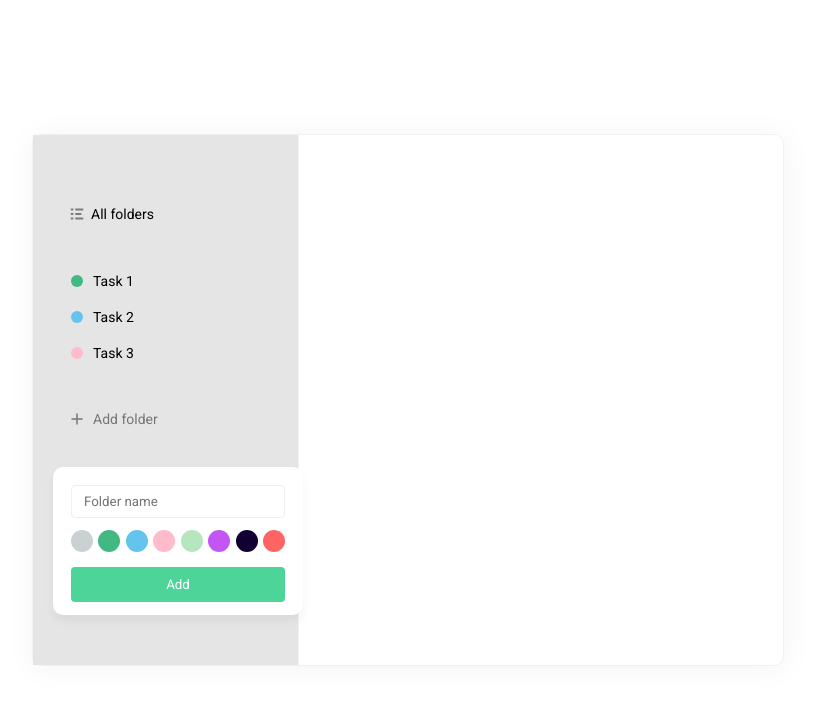
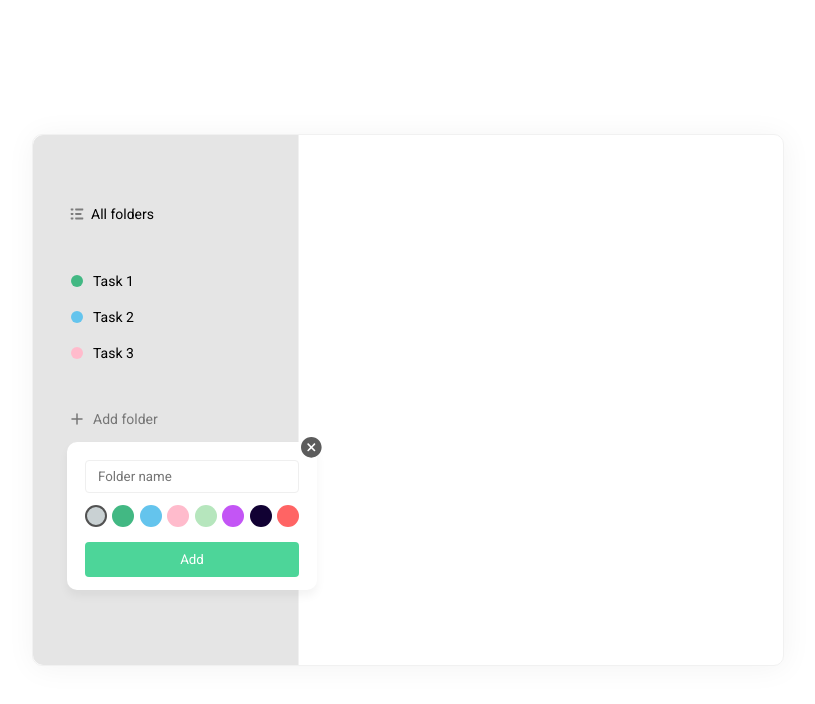
Before and after one commit to vvvvvvvector/react-js-todo, a React (Create React App) app: page / in a window 1280 px wide. Both pictures are taken after a click on the element "Add folder". Shown: the top 704 px of the page, without its empty margins (232-1047 px from the left). Built offline with nearby package versions, Linux system fonts and the light colour scheme.

Commit message:
popup done; now you can select badge colors to new folder

```diff
--- a/src/components/AddFolder/AddFolder.module.scss
+++ b/src/components/AddFolder/AddFolder.module.scss
@@ -1,17 +1,33 @@
 .add-folder {
 
     &__popup {
+        top: -25px;
+        left: 14px;
         width: 250px;
         height: 148px;
         padding: 18px;
         background: #FFFFFF;
         box-shadow: 0px 6px 10px rgba(0, 0, 0, 0.05);
         border-radius: 10px;
-        box-sizing: border-box; // elements(popup div) cannot go abroad borders
+        box-sizing: border-box;
+        position: relative; // elements(popup div) cannot go abroad borders thx to this
 
         button {
             width: 100%;
             margin-top: 15px;
+        }
+
+        svg {
+            position: absolute;
+            right: -5px;
+            top: -5px;
+            cursor: pointer;
+
+            &:hover {
+                path {
+                    fill: darken(#5C5C5C, 7%);
+                }
+            }
         }
 
         &-badges {
@@ -26,7 +42,8 @@
                 height: 18px;
                 border: 2px solid transparent;
 
-                &:active {
+                // .active(it is like class) != :active !!!!
+                &.active {
                     border: 2px solid #525252;
                 }
             }
--- a/src/components/AddFolder/index.jsx
+++ b/src/components/AddFolder/index.jsx
@@ -7,10 +7,11 @@ import Styles from './AddFolder.module.scss';
 
 function AddFolder({ badgeColors }) {
     const [showPopup, setShowPopup] = React.useState(false);
+    const [selectedColor, setSelectedColor] = React.useState(badgeColors[0].id);
 
     return (
         <div className={Styles['add-folder']}>
-            <List addFolderClick={() => setShowPopup(!showPopup)} items={[
+            <List addFolderClick={() => setShowPopup(true)} items={[
                 {
                     className: "list__add-button",
                     icon:
@@ -23,9 +24,17 @@ function AddFolder({ badgeColors }) {
             ]} />
             {showPopup && <div className={Styles['add-folder__popup']}>
                 <input className="textField" input="text" placeholder="Folder name" />
+                <svg onClick={() => setShowPopup(false)} width="21" height="21" viewBox="0 0 21 21" fill="none" xmlns="http://www.w3.org/2000/svg">
+                    <path d="M10.315 0C4.62737 0 0 4.62737 0 10.315C0 16.0026 4.62737 20.63 10.315 20.63C16.0026 20.63 20.63 16.0026 20.63 10.315C20.63 4.62737 16.0026 0 10.315 0ZM14.0497 12.928C14.1265 13.0009 14.1879 13.0885 14.2303 13.1855C14.2727 13.2826 14.2952 13.3872 14.2966 13.4931C14.298 13.599 14.2781 13.7041 14.2382 13.8022C14.1983 13.9003 14.1392 13.9894 14.0643 14.0643C13.9894 14.1392 13.9003 14.1983 13.8022 14.2382C13.7041 14.2781 13.599 14.298 13.4931 14.2966C13.3872 14.2952 13.2826 14.2727 13.1855 14.2303C13.0885 14.1879 13.0009 14.1265 12.928 14.0497L10.315 11.4373L7.70203 14.0497C7.55202 14.1922 7.35226 14.2705 7.14536 14.2679C6.93846 14.2652 6.74077 14.1819 6.59446 14.0355C6.44814 13.8892 6.36477 13.6915 6.36212 13.4846C6.35947 13.2777 6.43775 13.078 6.58028 12.928L9.19275 10.315L6.58028 7.70203C6.43775 7.55202 6.35947 7.35226 6.36212 7.14536C6.36477 6.93846 6.44814 6.74077 6.59446 6.59446C6.74077 6.44814 6.93846 6.36477 7.14536 6.36212C7.35226 6.35947 7.55202 6.43775 7.70203 6.58028L10.315 9.19275L12.928 6.58028C13.078 6.43775 13.2777 6.35947 13.4846 6.36212C13.6915 6.36477 13.8892 6.44814 14.0355 6.59446C14.1819 6.74077 14.2652 6.93846 14.2679 7.14536C14.2705 7.35226 14.1922 7.55202 14.0497 7.70203L11.4373 10.315L14.0497 12.928Z" fill="#5C5C5C" />
+                </svg>
                 <div className={Styles['add-folder__popup-badges']}>
                     {badgeColors.map((color) => (
-                        <Badge clickBadge={() => alert(color.id)} key={color.id} color={color.name} />
+                        <Badge
+                            key={color.id}
+                            color={color.name}
+                            clickBadge={() => setSelectedColor(color.id)}
+                            activeClass={color.id === selectedColor ? Styles.active : null}
+                        />
                     ))}
                 </div>
                 <button className='button'>Add</button>
--- a/src/components/Badge/index.jsx
+++ b/src/components/Badge/index.jsx
@@ -2,9 +2,9 @@ import React from "react";
 
 import Styles from './Badge.module.scss'
 
-function Badge({ color, clickBadge }) {
+function Badge({ color, clickBadge, activeClass }) {
     return (
-        <i onClick={clickBadge} className={`${Styles.badge} ${Styles[`badge--${color}`]}`}></i>
+        <i onClick={clickBadge} className={`${Styles.badge} ${Styles[`badge--${color}`]} ${activeClass}`}></i>
     );
 }
 
--- a/src/index.scss
+++ b/src/index.scss
@@ -23,6 +23,8 @@
 
     &__sidebar {
         background-color: #E5E5E5;
+        border-top-left-radius: 10px; // temp, looks not perfect
+        border-bottom-left-radius: 10px; // temp, looks not perfect
         width: 225px;
         height: calc(100% - 120px);
         border-right: 1px solid #f1f1f1;
```
